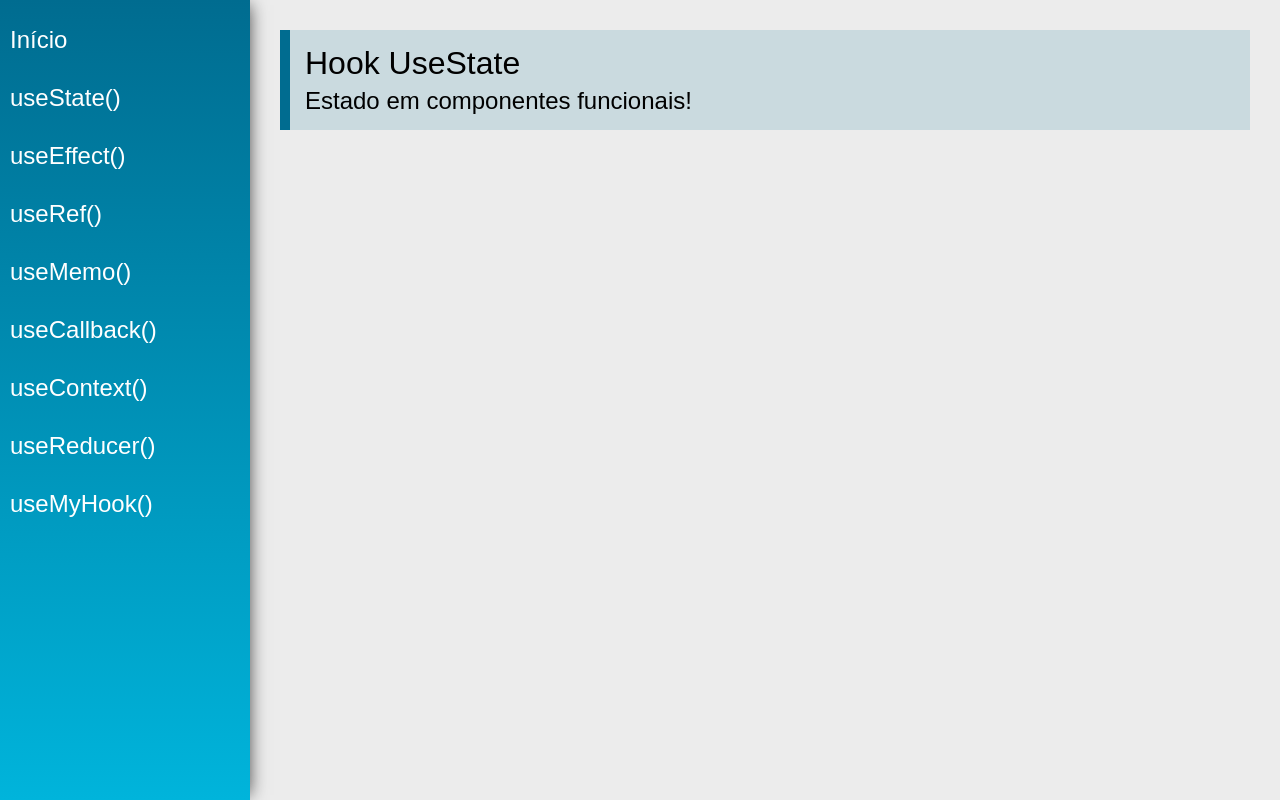
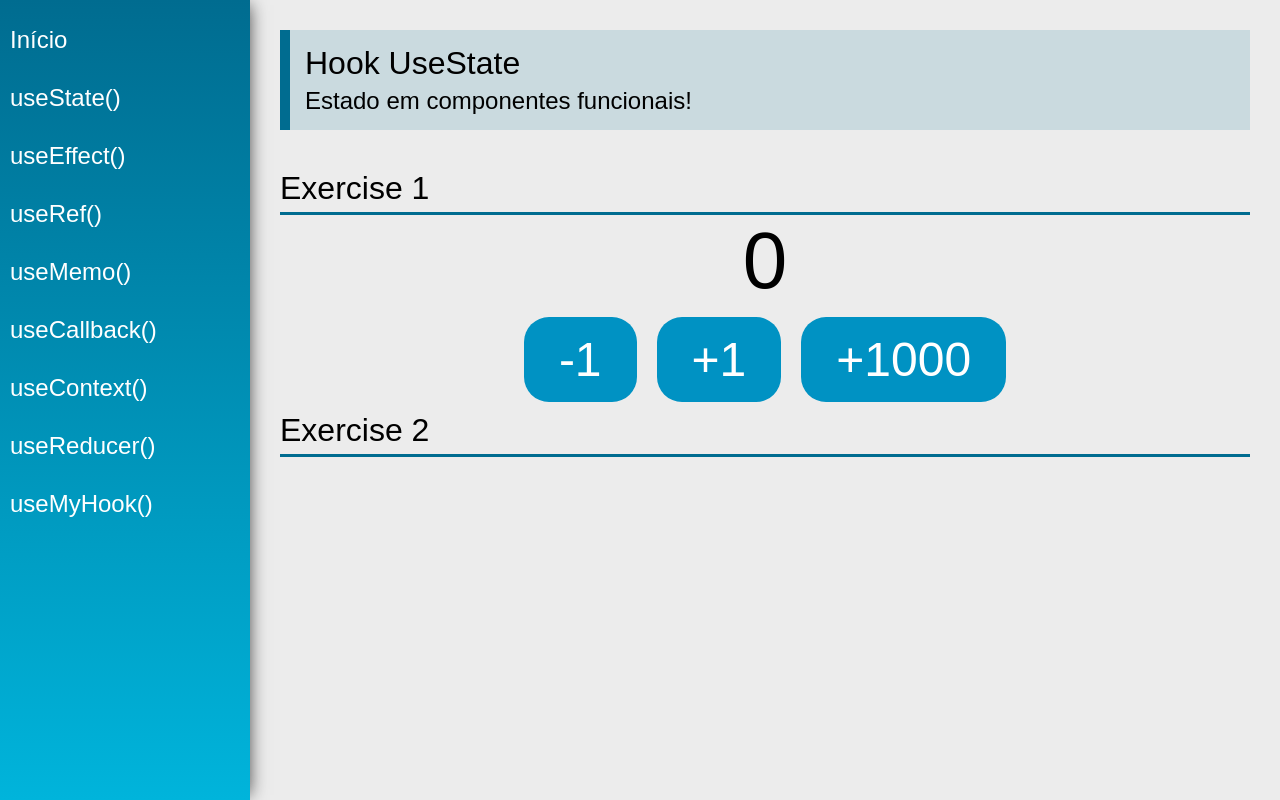
Before and after one commit to kazuohagy/hooks, a React (Create React App) app: page /useState in a window 1280 px wide. Built offline with nearby package versions, Linux system fonts and the light colour scheme.

Commit message:
useState part one :first:

```diff
--- a/src/views/examples/UseState.jsx
+++ b/src/views/examples/UseState.jsx
@@ -1,15 +1,37 @@
-import React from 'react'
-import PageTitle from '../../components/layout/PageTitle'
+import React, { useState } from "react";
+import PageTitle from "../../components/layout/PageTitle";
+import SectionTitle from "../../components/layout/SectionTitle.jsx";
 
 const UseState = (props) => {
+  const [count, setCount] = useState(0);
+
   return (
     <div className="UseState">
       <PageTitle
         title="Hook UseState"
         subtitle="Estado em componentes funcionais!"
       />
+      <SectionTitle title="Exercise 1" />
+      <div className="center">
+        <span className="text">{count}</span>
+        <div>
+          <button className="btn" onClick={() => setCount(count - 1)}>
+            -1
+          </button>
+          <button className="btn" onClick={() => setCount(count + 1)}>
+            +1
+          </button>
+          <button
+            className="btn"
+            onClick={() => setCount((cuttect) => cuttect + 1000)}
+          >
+            +1000
+          </button>
         </div>
-    )
-}
+      </div>
+      <SectionTitle title="Exercise 2" />
+    </div>
+  );
+};
 
-export default UseState
+export default UseState;
```
Lines whose indentation alone changed are shown as unchanged.
